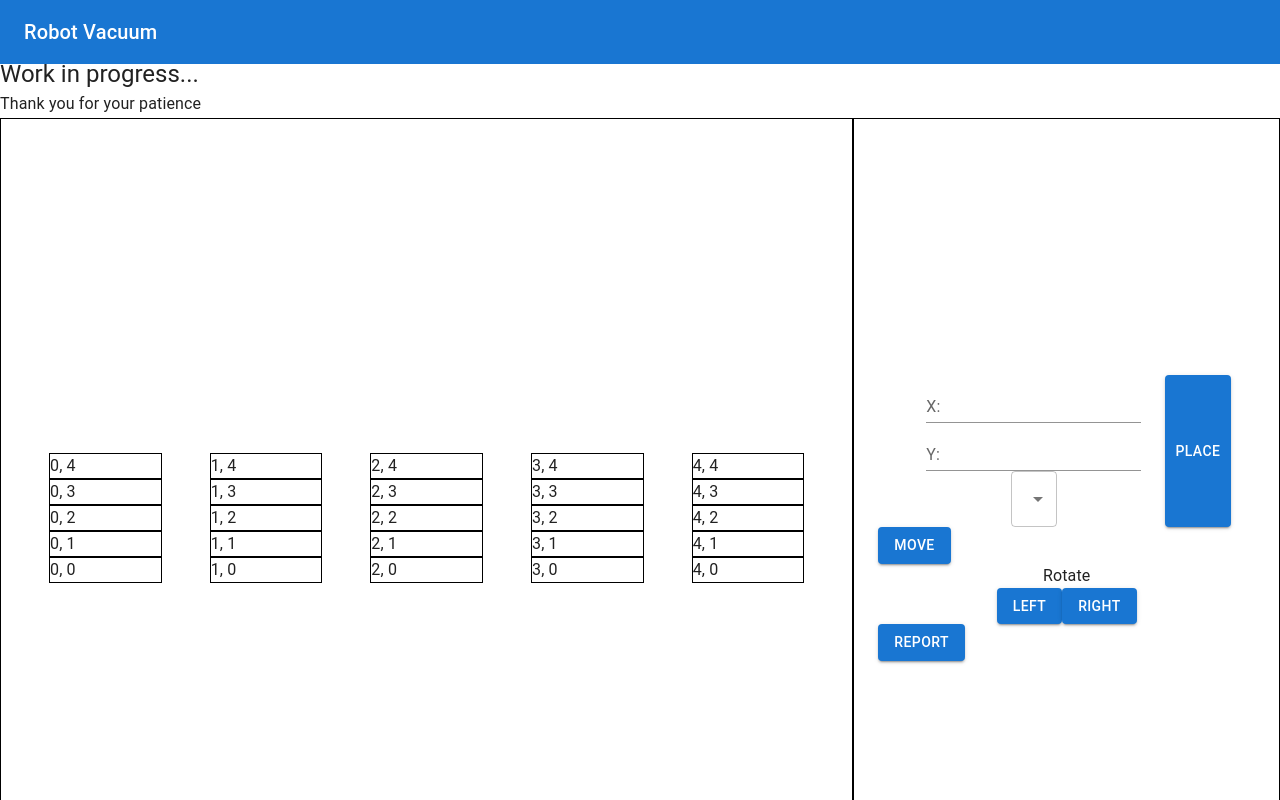
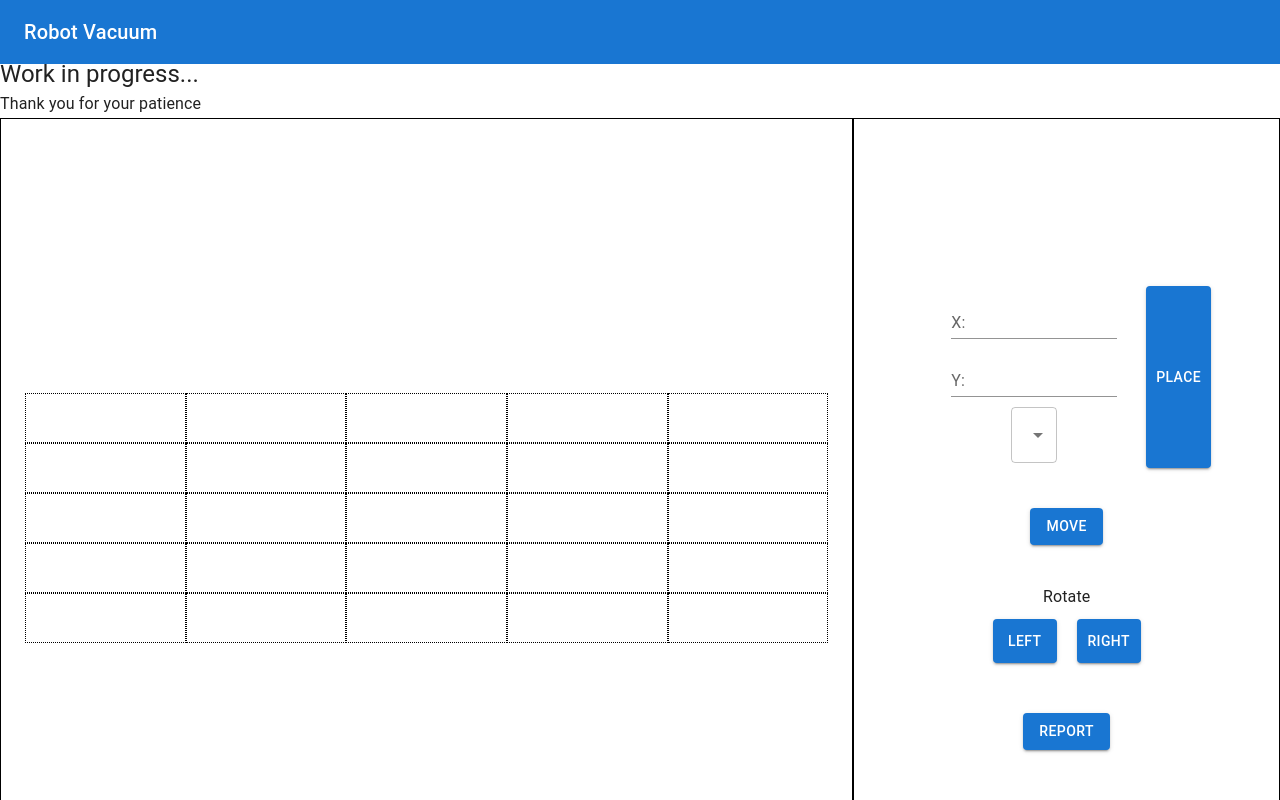
Before and after one commit to naveen-upbeat-sg/robot-vacuum-tracker, a React app: page / in a window 1280 px wide. Shown: the top 800 px of the page. Built offline with nearby package versions, Linux system fonts and the light colour scheme.

Commit message:
UI improvements -> spacing and padding

```diff
--- a/public/index.html
+++ b/public/index.html
@@ -4,7 +4,7 @@
     <meta charset="UTF-8" />
     <meta http-equiv="X-UA-Compatible" content="IE=edge" />
     <meta name="viewport" content="width=device-width, initial-scale=1.0" />
-    <title>React + Webpack + TypeScript</title>
+    <title>Robot Vacuum | React + Webpack + TypeScript</title>
   </head>
   <body>
     <!-- <h1>Hello React + Webpack + Typescript!</h1> -->
--- a/src/components/RobotControl.tsx
+++ b/src/components/RobotControl.tsx
@@ -52,7 +52,9 @@ const RobotControl = (props: any) => {
     });
   };
 
-  const handleSetRotate = (rotate: RobotActionCommand.rotateLeft | RobotActionCommand.rotateRight) => {
+  const handleSetRotate = (
+    rotate: RobotActionCommand.rotateLeft | RobotActionCommand.rotateRight
+  ) => {
     //const nextFacing = newFacingOnRotation(rotate, facing);
     props.dispatch({
       type: rotate,
@@ -70,20 +72,22 @@ const RobotControl = (props: any) => {
         justifyContent: 'center',
         justifyItems: 'center',
       }}>
-      <Box>
+      <Box sx={{ padding: '20px' }}>
         <Container sx={{ display: 'flex' }}>
           <Container sx={{ display: 'flex', flexDirection: 'column', alignItems: 'center' }}>
             {/* <Container sx={{ display: 'flex' }}> */}
             {/* <Typography variant='body1'>x:</Typography> */}
+            <Box sx={{ padding: '5px' }}>
               <TextField
                 id='standard-basic'
                 label='X: '
                 variant='standard'
                 onChange={(e) => setXLocation(Number(e.target.value) as number)}
               />
+            </Box>
             {/* </Container> */}
 
-            <Box>
+            <Box sx={{ padding: '5px' }}>
               <TextField
                 id='standard-basic'
                 label='Y: '
@@ -91,7 +95,7 @@ const RobotControl = (props: any) => {
                 onChange={(e) => setYLocation(Number(e.target.value) as number)}
               />
             </Box>
-            <Box>
+            <Box sx={{ padding: '5px' }}>
               {/* <TextField id='standard-basic' label='Facing: ' variant='standard' /> */}
               <Select
                 labelId='demo-simple-select-label'
@@ -112,13 +116,14 @@ const RobotControl = (props: any) => {
         </Container>
       </Box>
 
-      <Box>
+      <Box
+        sx={{ display: 'flex', justifyContent: 'center', alignItems: 'center', padding: '20px' }}>
         <Button variant='contained' onClick={handleSetMove}>
           Move
         </Button>
       </Box>
 
-      <Box>
+      <Box sx={{ padding: '20px' }}>
         <Container sx={{ display: 'flex', flexDirection: 'column', alignItems: 'center' }}>
           <Typography variant='body1'>Rotate</Typography>
           <Container
@@ -129,11 +134,13 @@ const RobotControl = (props: any) => {
               justifyContent: 'center',
             }}>
             <Button
+              sx={{ padding: '10px', margin: '10px' }}
               variant='contained'
               onClick={() => handleSetRotate(RobotActionCommand.rotateLeft)}>
               Left
             </Button>
             <Button
+              sx={{ padding: '10px', margin: '10px' }}
               variant='contained'
               onClick={() => handleSetRotate(RobotActionCommand.rotateRight)}>
               Right
@@ -142,7 +149,9 @@ const RobotControl = (props: any) => {
         </Container>
       </Box>
 
-      <Box flex={1}>
+      <Box
+        sx={{ display: 'flex', justifyContent: 'center', alignItems: 'center', padding: '20px' }}
+        flex={1}>
         <Button variant='contained'>Report</Button>
       </Box>
     </Container>
--- a/src/components/RobotGrid.tsx
+++ b/src/components/RobotGrid.tsx
@@ -6,7 +6,6 @@ import { Box } from '@mui/material';
 import { LocationAlias, RobotFacing } from '../utils/robotMovements';
 import PlayCircleFilledWhiteIcon from '@mui/icons-material/PlayCircleFilledWhite';
 import { Typography } from '@mui/material';
-
 
 export type GridSize = {
   x: number;
@@ -55,15 +54,23 @@ const RobotGrid = (props: Props) => {
       <Container sx={{ display: 'flex', flexDirection: 'row' }}>
         {[...new Array(x + 1)].map((item: number, xLocationIndex: number) => {
           return (
-            <Container key={`x_${xLocationIndex}`} sx={{ display: 'flex', flexDirection: 'column-reverse' }}>
+            <Container
+              key={`x_${xLocationIndex}`}
+              sx={{ display: 'flex', flexDirection: 'column-reverse' }} disableGutters>
               {[...new Array(y + 1)].map((columnItem: number, yLocationIndex: number) => {
                 return (
                   <Box
                     key={`x_${xLocationIndex}_y_${yLocationIndex}`}
-                    sx={{ border: '1px solid #000' }}>
-                    {xLocationIndex + ', ' + yLocationIndex}
+                    sx={{ border: '1px dotted #000', minHeight: '50px', minWidth: '50px' }}>
+                    {/* {xLocationIndex + ', ' + yLocationIndex} */}
                     {location && location.x == xLocationIndex && location.y == yLocationIndex && (
-                      <Box>
+                      <Box
+                        sx={{
+                          minHeight: '50px',
+                          display: 'flex',
+                          justifyContent: 'center',
+                          alignItems: 'center',
+                        }}>
                         <PlayCircleFilledWhiteIcon
                           sx={{
                             transform: robotIconRotation(facing),
```
Also changed, not shown: 2 other files (tests, documents, lock files or other folders). Lines whose indentation alone changed are shown as unchanged.
